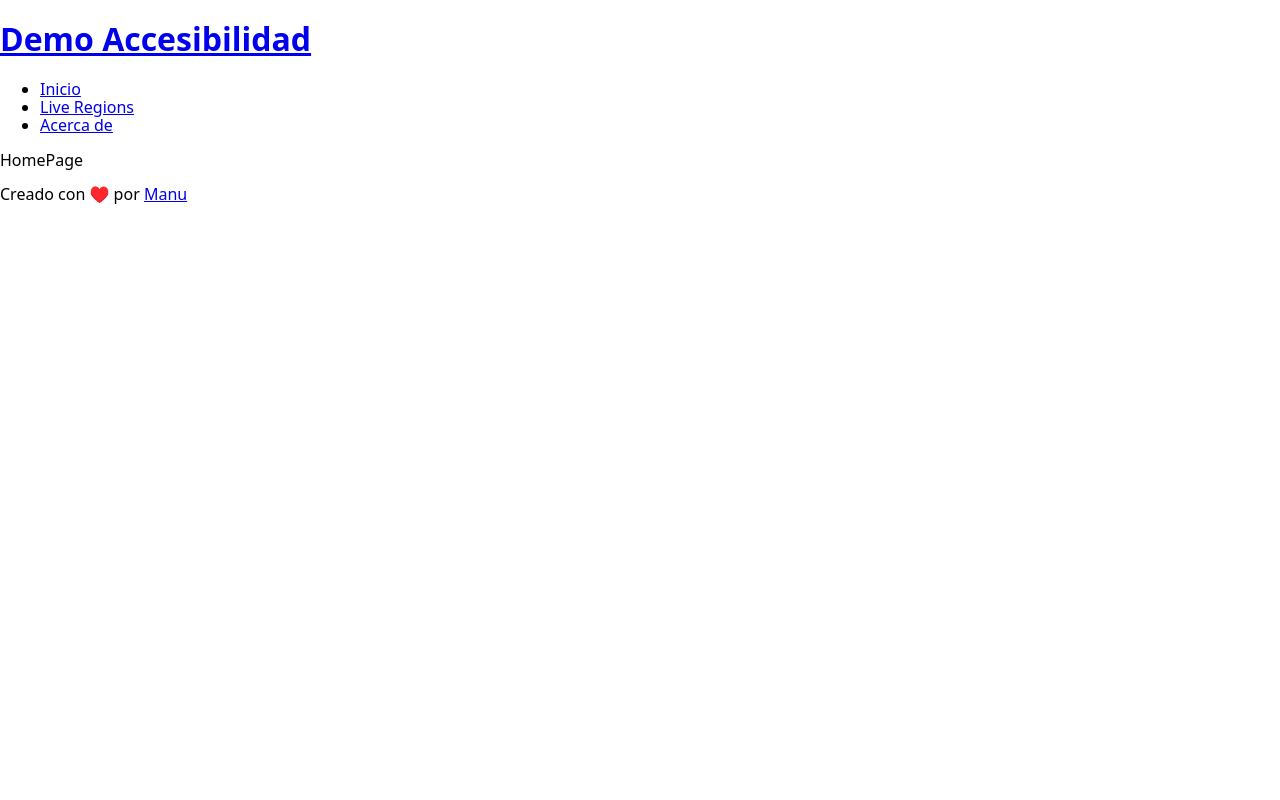
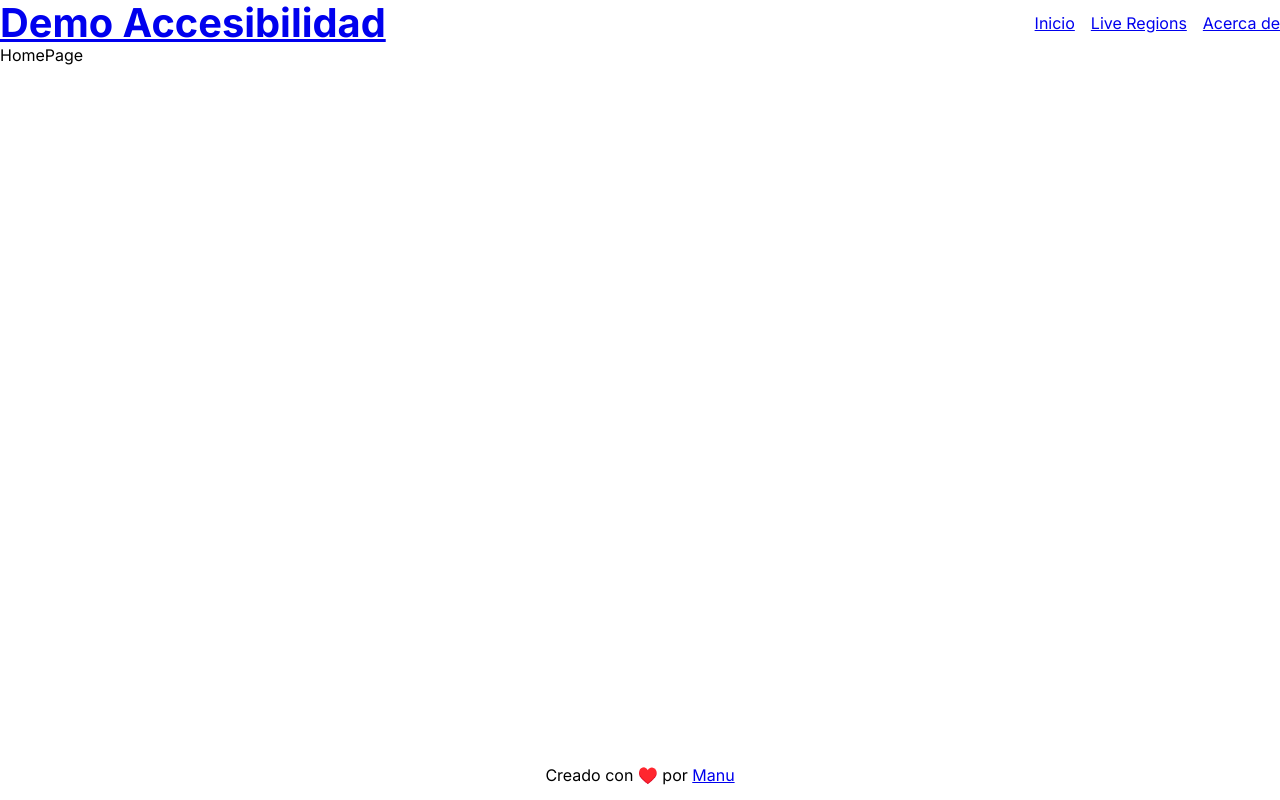
Before and after one commit to msilenzi/demo-accesibilidad, a React (Vite) app: page / in a window 1280 px wide. Built offline with nearby package versions, Linux system fonts and the light colour scheme.

Commit message:
agregar fuentes y estilos a MainLayout

```diff
--- a/index.html
+++ b/index.html
@@ -4,6 +4,14 @@
     <meta charset="UTF-8" />
     <link rel="icon" type="image/svg+xml" href="/vite.svg" />
     <meta name="viewport" content="width=device-width, initial-scale=1.0" />
+
+    <link rel="preconnect" href="https://fonts.googleapis.com" />
+    <link rel="preconnect" href="https://fonts.gstatic.com" crossorigin />
+    <link
+      href="https://fonts.googleapis.com/css2?family=Inter:ital,opsz,wght@0,14..32,100..900;1,14..32,100..900&display=swap"
+      rel="stylesheet"
+    />
+
     <title>Demo Accesibilidad</title>
   </head>
   <body>
--- /dev/null
+++ b/src/layouts/MainLayout.css
@@ -0,0 +1,33 @@
+.site-layout {
+  min-height: 100dvh;
+  display: flex;
+  flex-direction: column;
+}
+
+.site-header {
+  display: flex;
+  justify-content: space-between;
+  align-items: center;
+
+  h1 {
+    margin: 0;
+  }
+
+  ul {
+    list-style: none;
+    padding: 0;
+    margin: 0;
+    display: flex;
+    justify-content: center;
+    align-items: center;
+    gap: 1rem;
+  }
+}
+
+.site-main {
+  flex: 1;
+}
+
+.site-footer {
+  text-align: center;
+}
--- a/src/layouts/MainLayout.tsx
+++ b/src/layouts/MainLayout.tsx
@@ -1,9 +1,11 @@
 import { Link, Outlet } from 'react-router'
+
+import './MainLayout.css'
 
 export function MainLayout() {
   return (
-    <>
-      <header>
+    <div className='site-layout'>
+      <header className='site-header'>
         <h1>
           <Link to="/">Demo Accesibilidad</Link>
         </h1>
@@ -22,11 +24,11 @@ export function MainLayout() {
         </nav>
       </header>
 
-      <main id="main-content">
+      <main id="main-content" className='site-main'>
         <Outlet />
       </main>
 
-      <footer>
+      <footer className='site-footer'>
         <p>
           Creado con ♥️ por{' '}
           <a
@@ -38,6 +40,6 @@ export function MainLayout() {
           </a>
         </p>
       </footer>
-    </>
+    </div>
   )
 }
--- a/src/main.tsx
+++ b/src/main.tsx
@@ -6,6 +6,7 @@ import { BrowserRouter } from 'react-router'
 import { App } from './App.tsx'
 
 import 'modern-normalize/modern-normalize.css'
+import './styles/index.css'
 
 const root = document.getElementById('root')
 if (!root) throw new Error('root not found')
--- /dev/null
+++ b/src/styles/globals.css
@@ -0,0 +1,44 @@
+body {
+  font-family: var(--ff-text);
+  font-size: var(--fs-base);
+}
+
+h1,
+h2,
+h3,
+h4,
+h5,
+.h1,
+.h2,
+.h3,
+.h4,
+.h5 {
+  margin: 1em 0 0.5em;
+  font-weight: 700;
+  font-family: var(--ff-title);
+}
+
+h1,
+.h1 {
+  font-size: var(--fs-h1);
+}
+
+h2,
+.h2 {
+  font-size: var(--fs-h2);
+}
+
+h3,
+.h3 {
+  font-size: var(--fs-h3);
+}
+
+h4,
+.h4 {
+  font-size: var(--fs-h4);
+}
+
+h5,
+.h5 {
+  font-size: var(--fs-h5);
+}
--- /dev/null
+++ b/src/styles/index.css
@@ -0,0 +1,2 @@
+@import url('./variables.css');
+@import url('./globals.css');
--- /dev/null
+++ b/src/styles/variables.css
@@ -0,0 +1,14 @@
+:root {
+  --fs-base: 1rem;
+  --fs-type-scale: 1.2;
+  --fs-h1: calc(var(--fs-type-scale) * var(--fs-h2));
+  --fs-h2: calc(var(--fs-type-scale) * var(--fs-h3));
+  --fs-h3: calc(var(--fs-type-scale) * var(--fs-h4));
+  --fs-h4: calc(var(--fs-type-scale) * var(--fs-h5));
+  --fs-h5: calc(var(--fs-type-scale) * var(--fs-base));
+
+  --ff-text:
+    'Inter', system-ui, 'Segoe UI', Roboto, Helvetica, Arial, sans-serif,
+    'Apple Color Emoji', 'Segoe UI Emoji';
+  --ff-title: var(--ff-text);
+}
```
